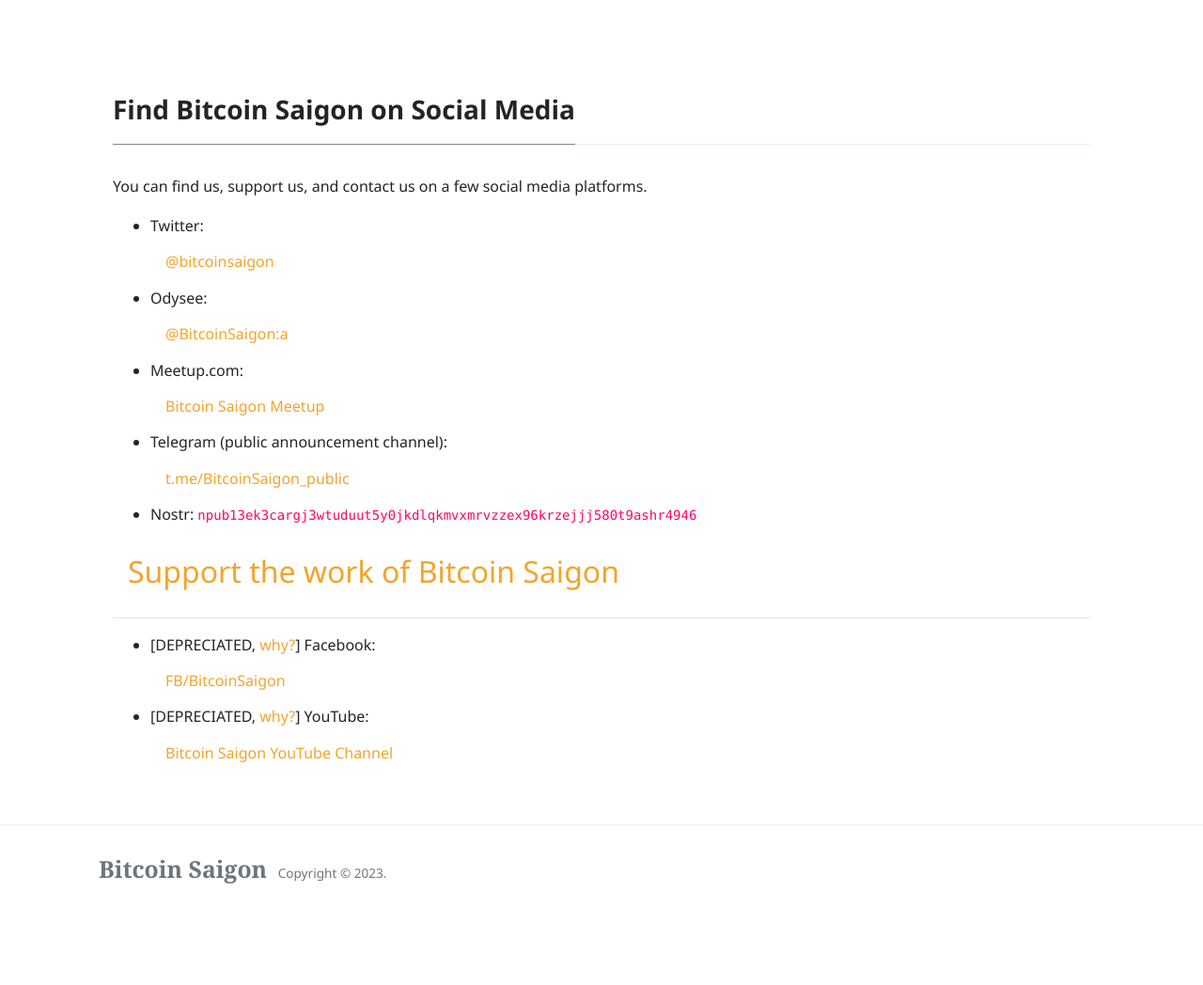
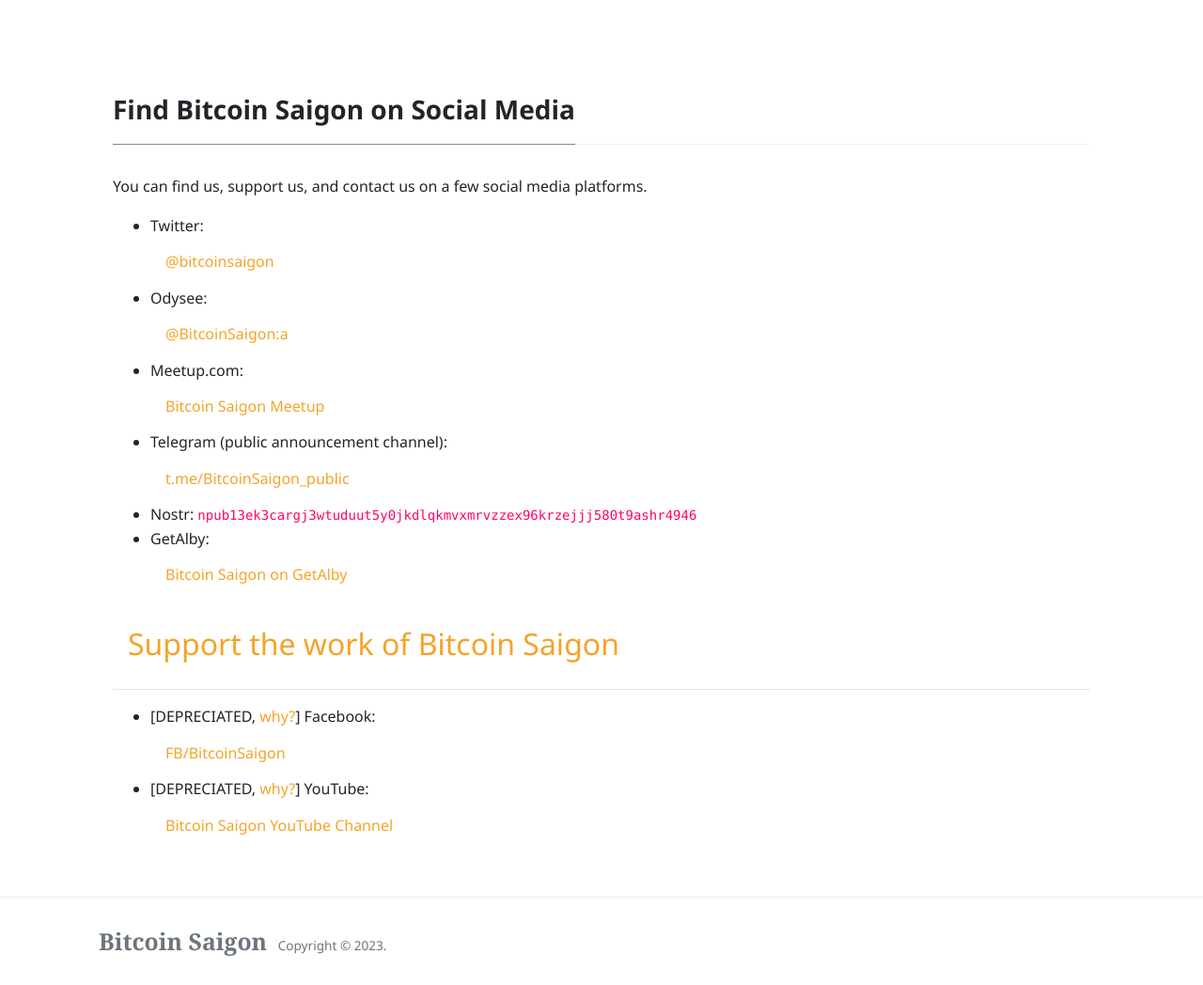
Before and after one commit to bitcoinsaigon/bitcoinsaigon.github.io, a Jekyll site: the page built from _pages/our-social-media.md, in a window 1280 px wide and 1048 px high. Shown: the whole window at 94% size. Built offline with Jekyll 4.4.1, drawn with Linux system fonts in a browser that asks for light colours; nearby versions of some CDN libraries.

Commit message:
Add GetAlby social

```diff
--- a/_pages/our-social-media.md
+++ b/_pages/our-social-media.md
@@ -10,6 +10,7 @@
 - Meetup.com: <a class="nav-link" target="_blank" href="https://www.meetup.com/Bitcoin-Saigon-Meetup/">Bitcoin Saigon Meetup</a>
 - Telegram (public announcement channel): <a class="nav-link" target="_blank" href="https://t.me/BitcoinSaigon_public">t.me/BitcoinSaigon_public</a>
 - Nostr: `npub13ek3cargj3wtuduut5y0jkdlqkmvxmrvzzex96krzejjj580t9ashr4946`
+- GetAlby: <a class="nav-link" target="_blank" href="https://getalby.com/p/bitcoinsaigon">Bitcoin Saigon on GetAlby</a>
 
 <h3 style="font-size:32px;"><a class="nav-link" target="_blank" href="./donate-satoshis">Support the work of Bitcoin Saigon</a></h3>
 
```
